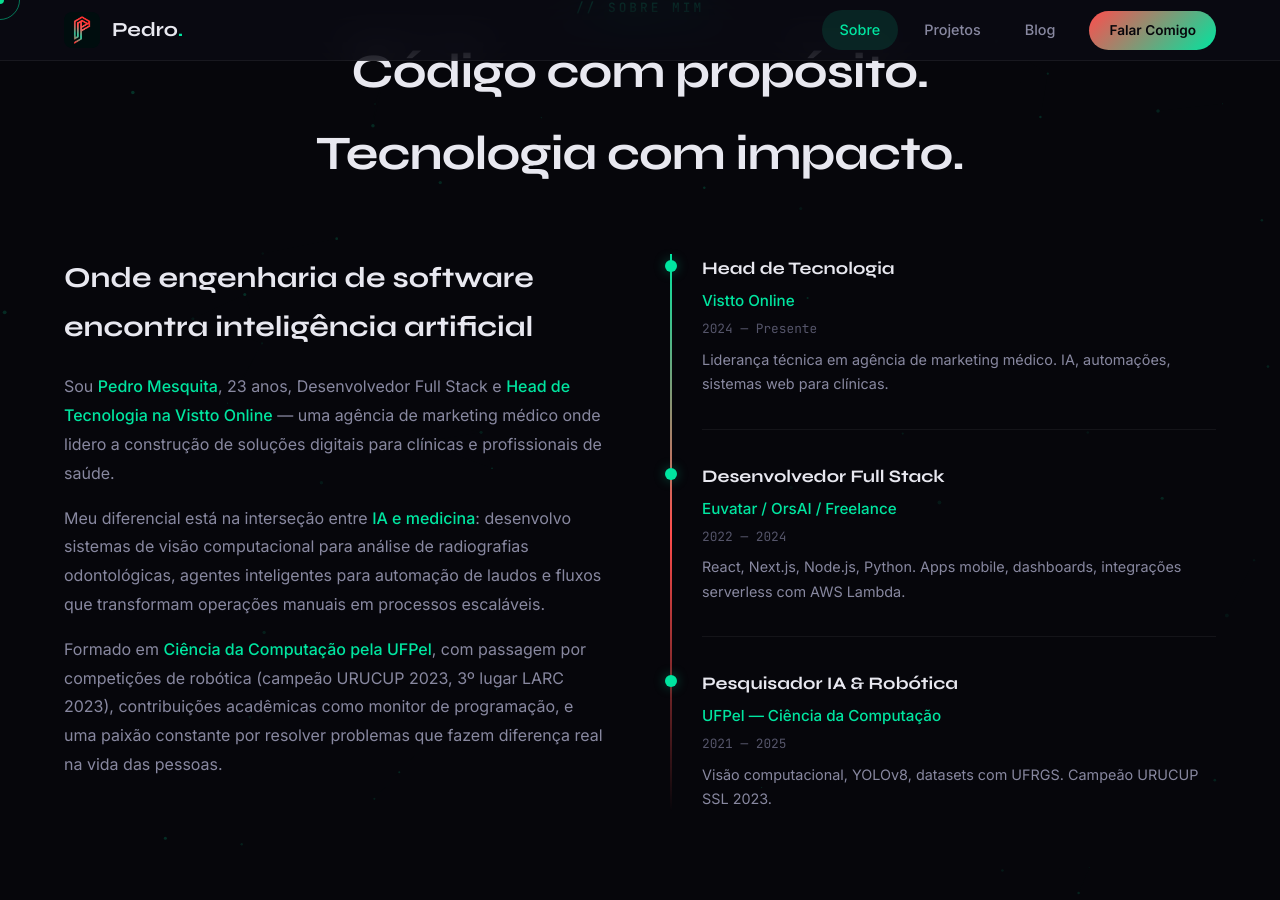
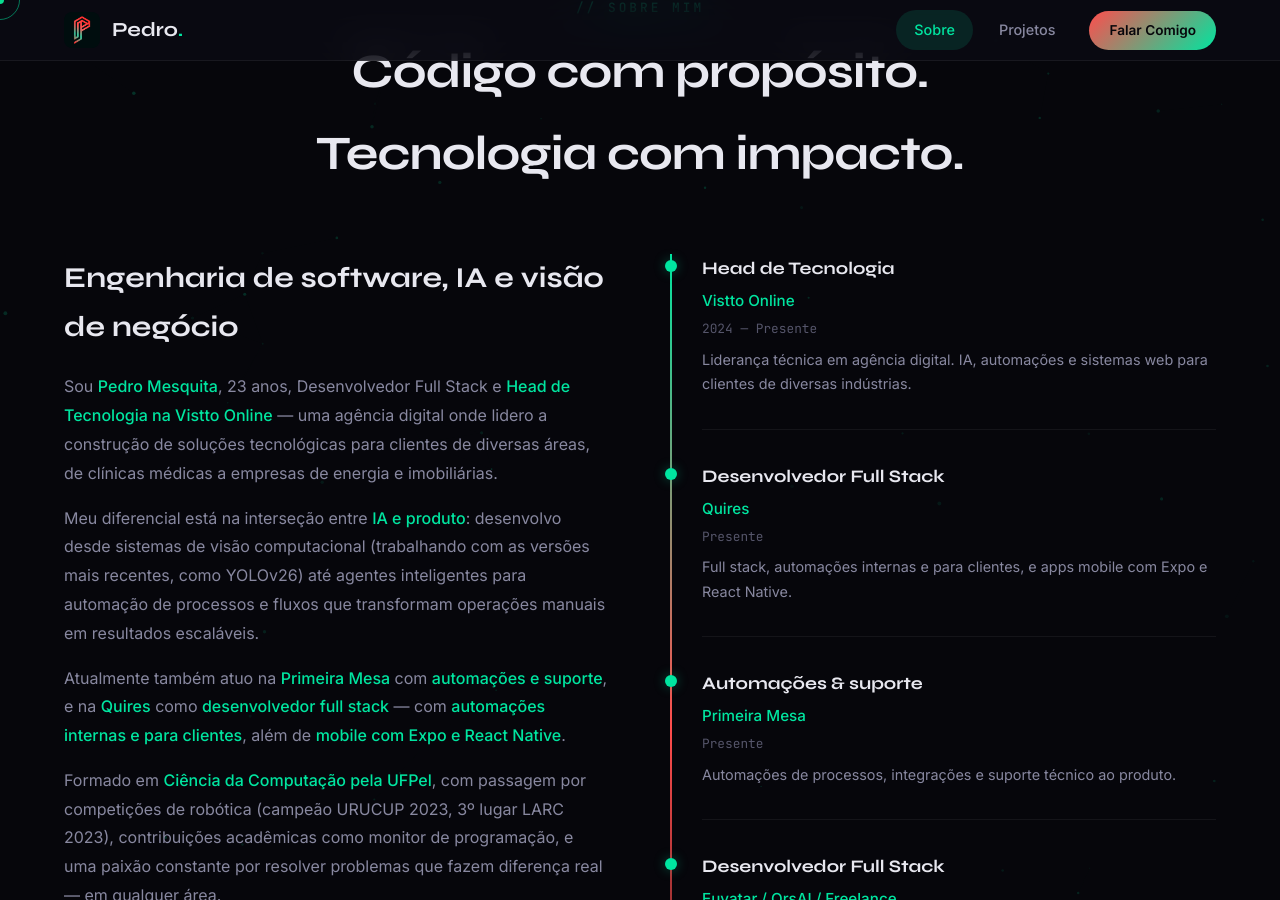
Before and after one commit to pepemesquita/pepemesquita.github.io, a Jekyll site: the page built from index.html, in a window 1280 px wide and 900 px high, scrolled down 1425 px. Built offline with Jekyll 4.4.1, drawn with Linux system fonts in a browser that asks for light colours; some of the changed text lies outside the part shown.

Commit message:
feat: update site description, remove blog page, and enhance project details for better clarity

```diff
--- a/_config.yml
+++ b/_config.yml
@@ -1,6 +1,6 @@
 # Configurações do site
 title: Pedro Mesquita — Full Stack Developer & IA
-description: Pedro Mesquita — Desenvolvedor Full Stack e Head de Tecnologia. Especialista em IA aplicada à medicina, automação e visão computacional.
+description: Pedro Mesquita — Desenvolvedor Full Stack e Head de Tecnologia. IA, automação, visão computacional e soluções digitais para diversas indústrias.
 
 url: "" # URL do seu site
 baseurl: "/" # Base URL do seu site (deixe como "/" se estiver na raiz do domínio)
--- a/index.html
+++ b/index.html
@@ -9,9 +9,9 @@
   <meta charset="UTF-8">
   <meta name="viewport" content="width=device-width, initial-scale=1.0">
   <title>Pedro Mesquita — Full Stack Developer, IA & Automação</title>
-  <meta name="description" content="Pedro Mesquita — Desenvolvedor Full Stack e Head de Tecnologia. Especialista em IA aplicada à medicina, automação e visão computacional.">
+  <meta name="description" content="Pedro Mesquita — Desenvolvedor Full Stack e Head de Tecnologia. IA, automação, visão computacional e soluções digitais para diversas áreas.">
   <meta property="og:title" content="Pedro Mesquita — Full Stack Developer & IA">
-  <meta property="og:description" content="Portfólio de Pedro Mesquita. Desenvolvedor Full Stack, Head de Tech, IA aplicada à odontologia.">
+  <meta property="og:description" content="Portfólio de Pedro Mesquita. Desenvolvedor Full Stack, Head de Tech, IA e automação para diversas indústrias.">
   <meta property="og:image" content="/assets/images/logo.png">
   <meta name="theme-color" content="#06060b">
   <link rel="icon" href="/assets/images/logo.png" type="image/png">
@@ -35,7 +35,6 @@
       <div class="nav-links">
         <a href="/" class="nav-link active">Sobre</a>
         <a href="/project" class="nav-link">Projetos</a>
-        <a href="/blog" class="nav-link">Blog</a>
         <a href="https://api.whatsapp.com/send?phone=5569993989944&text=Oi%20Pedro!" target="_blank" class="nav-cta">Falar Comigo</a>
       </div>
       <button class="nav-toggle" aria-label="Menu">
@@ -65,7 +64,7 @@
         </div>
 
         <p class="hero-desc">
-          Transformo problemas complexos em soluções inteligentes. Especialista em IA aplicada à medicina, automação de processos e desenvolvimento Full Stack.
+          Transformo problemas complexos em soluções inteligentes. IA, automação de processos e desenvolvimento Full Stack para diversas indústrias.
         </p>
 
         <div class="hero-buttons">
@@ -126,15 +125,18 @@
 
       <div class="about-grid">
         <div class="about-text reveal-left">
-          <h3>Onde engenharia de software encontra inteligência artificial</h3>
+          <h3>Engenharia de software, IA e visão de negócio</h3>
           <p>
-            Sou <span class="highlight">Pedro Mesquita</span>, 23 anos, Desenvolvedor Full Stack e <span class="highlight">Head de Tecnologia na Vistto Online</span> — uma agência de marketing médico onde lidero a construção de soluções digitais para clínicas e profissionais de saúde.
+            Sou <span class="highlight">Pedro Mesquita</span>, 23 anos, Desenvolvedor Full Stack e <span class="highlight">Head de Tecnologia na Vistto Online</span> — uma agência digital onde lidero a construção de soluções tecnológicas para clientes de diversas áreas, de clínicas médicas a empresas de energia e imobiliárias.
           </p>
           <p>
-            Meu diferencial está na interseção entre <span class="highlight">IA e medicina</span>: desenvolvo sistemas de visão computacional para análise de radiografias odontológicas, agentes inteligentes para automação de laudos e fluxos que transformam operações manuais em processos escaláveis.
+            Meu diferencial está na interseção entre <span class="highlight">IA e produto</span>: desenvolvo desde sistemas de visão computacional (trabalhando com as versões mais recentes, como YOLOv26) até agentes inteligentes para automação de processos e fluxos que transformam operações manuais em resultados escaláveis.
           </p>
           <p>
-            Formado em <span class="highlight">Ciência da Computação pela UFPel</span>, com passagem por competições de robótica (campeão URUCUP 2023, 3º lugar LARC 2023), contribuições acadêmicas como monitor de programação, e uma paixão constante por resolver problemas que fazem diferença real na vida das pessoas.
+            Atualmente também atuo na <span class="highlight">Primeira Mesa</span> com <span class="highlight">automações e suporte</span>, e na <span class="highlight">Quires</span> como <span class="highlight">desenvolvedor full stack</span> — com <span class="highlight">automações internas e para clientes</span>, além de <span class="highlight">mobile com Expo e React Native</span>.
+          </p>
+          <p>
+            Formado em <span class="highlight">Ciência da Computação pela UFPel</span>, com passagem por competições de robótica (campeão URUCUP 2023, 3º lugar LARC 2023), contribuições acadêmicas como monitor de programação, e uma paixão constante por resolver problemas que fazem diferença real — em qualquer área.
           </p>
         </div>
 
@@ -144,7 +146,19 @@
               <div class="timeline-role">Head de Tecnologia</div>
               <div class="timeline-company">Vistto Online</div>
               <div class="timeline-date">2024 — Presente</div>
-              <div class="timeline-desc">Liderança técnica em agência de marketing médico. IA, automações, sistemas web para clínicas.</div>
+              <div class="timeline-desc">Liderança técnica em agência digital. IA, automações e sistemas web para clientes de diversas indústrias.</div>
+            </div>
+            <div class="timeline-item">
+              <div class="timeline-role">Desenvolvedor Full Stack</div>
+              <div class="timeline-company">Quires</div>
+              <div class="timeline-date">Presente</div>
+              <div class="timeline-desc">Full stack, automações internas e para clientes, e apps mobile com Expo e React Native.</div>
+            </div>
+            <div class="timeline-item">
+              <div class="timeline-role">Automações &amp; suporte</div>
+              <div class="timeline-company">Primeira Mesa</div>
+              <div class="timeline-date">Presente</div>
+              <div class="timeline-desc">Automações de processos, integrações e suporte técnico ao produto.</div>
             </div>
             <div class="timeline-item">
               <div class="timeline-role">Desenvolvedor Full Stack</div>
@@ -156,7 +170,7 @@
               <div class="timeline-role">Pesquisador IA & Robótica</div>
               <div class="timeline-company">UFPel — Ciência da Computação</div>
               <div class="timeline-date">2021 — 2025</div>
-              <div class="timeline-desc">Visão computacional, YOLOv8, datasets com UFRGS. Campeão URUCUP SSL 2023.</div>
+              <div class="timeline-desc">Visão computacional, YOLO (v8 ao v26), datasets com UFRGS. Campeão URUCUP SSL 2023.</div>
             </div>
           </div>
         </div>
@@ -180,6 +194,7 @@
             <span class="skill-tag">React.js</span>
             <span class="skill-tag">Next.js</span>
             <span class="skill-tag">React Native</span>
+            <span class="skill-tag">Expo</span>
             <span class="skill-tag">TypeScript</span>
             <span class="skill-tag">Tailwind CSS</span>
             <span class="skill-tag">HTML/CSS</span>
@@ -199,7 +214,7 @@
         <div class="skill-group">
           <div class="skill-group-title"><span class="icon">🧠</span> IA & Machine Learning</div>
           <div class="skill-tags">
-            <span class="skill-tag">YOLOv8</span>
+            <span class="skill-tag">YOLO (v8–v26)</span>
             <span class="skill-tag">OpenCV</span>
             <span class="skill-tag">Scikit-learn</span>
             <span class="skill-tag">n8n Agents</span>
@@ -233,7 +248,6 @@
             <span class="skill-tag">Java</span>
             <span class="skill-tag">Lua</span>
             <span class="skill-tag">ROS</span>
-            <span class="skill-tag">Expo</span>
           </div>
         </div>
       </div>
@@ -326,7 +340,7 @@
         <span class="section-label">// vamos trabalhar juntos</span>
         <h2 class="section-title" style="margin-bottom: 24px;">Tem um projeto em mente?</h2>
         <p class="section-desc" style="margin-bottom: 36px;">
-          Estou sempre aberto a novos desafios — seja um projeto de IA, uma aplicação web ou automação de processos para sua clínica.
+          Estou sempre aberto a novos desafios — seja um projeto de IA, uma aplicação web ou automação de processos para o seu negócio.
         </p>
         <div style="display: flex; gap: 16px; justify-content: center; flex-wrap: wrap;">
           <a href="https://api.whatsapp.com/send?phone=5569993989944&text=Oi%20Pedro!" target="_blank" class="btn-primary">
@@ -345,13 +359,13 @@
       <div class="footer-grid">
         <div class="footer-brand">
           <h3>Pedro Mesquita<span style="color: var(--accent);">.</span></h3>
-          <p>Construindo o futuro da tecnologia em saúde — uma linha de código por vez.</p>
+          <p>Construindo soluções que fazem a diferença — uma linha de código por vez.</p>
         </div>
         <div class="footer-social">
           <a href="https://github.com/pepemesquita" target="_blank" class="social-link" aria-label="GitHub" title="GitHub">
             <svg width="20" height="20" viewBox="0 0 24 24" fill="currentColor"><path d="M12 0c-6.626 0-12 5.373-12 12 0 5.302 3.438 9.8 8.207 11.387.599.111.793-.261.793-.577v-2.234c-3.338.726-4.033-1.416-4.033-1.416-.546-1.387-1.333-1.756-1.333-1.756-1.089-.745.083-.729.083-.729 1.205.084 1.839 1.237 1.839 1.237 1.07 1.834 2.807 1.304 3.492.997.107-.775.418-1.305.762-1.604-2.665-.305-5.467-1.334-5.467-5.931 0-1.311.469-2.381 1.236-3.221-.124-.303-.535-1.524.117-3.176 0 0 1.008-.322 3.301 1.23.957-.266 1.983-.399 3.003-.404 1.02.005 2.047.138 3.006.404 2.291-1.552 3.297-1.23 3.297-1.23.653 1.653.242 2.874.118 3.176.77.84 1.235 1.911 1.235 3.221 0 4.609-2.807 5.624-5.479 5.921.43.372.823 1.102.823 2.222v3.293c0 .319.192.694.801.576 4.765-1.589 8.199-6.086 8.199-11.386 0-6.627-5.373-12-12-12z"/></svg>
           </a>
-          <a href="https://www.linkedin.com/in/pedro-henrique-l-359a4b13b/" target="_blank" class="social-link" aria-label="LinkedIn" title="LinkedIn">
+          <a href="https://www.linkedin.com/in/pedrohenli/" target="_blank" class="social-link" aria-label="LinkedIn" title="LinkedIn">
             <svg width="20" height="20" viewBox="0 0 24 24" fill="currentColor"><path d="M20.447 20.452h-3.554v-5.569c0-1.328-.027-3.037-1.852-3.037-1.853 0-2.136 1.445-2.136 2.939v5.667H9.351V9h3.414v1.561h.046c.477-.9 1.637-1.85 3.37-1.85 3.601 0 4.267 2.37 4.267 5.455v6.286zM5.337 7.433c-1.144 0-2.063-.926-2.063-2.065 0-1.138.92-2.063 2.063-2.063 1.14 0 2.064.925 2.064 2.063 0 1.139-.925 2.065-2.064 2.065zm1.782 13.019H3.555V9h3.564v11.452zM22.225 0H1.771C.792 0 0 .774 0 1.729v20.542C0 23.227.792 24 1.771 24h20.451C23.2 24 24 23.227 24 22.271V1.729C24 .774 23.2 0 22.222 0h.003z"/></svg>
           </a>
           <a href="https://www.instagram.com/pedromesquita.tech" target="_blank" class="social-link" aria-label="Instagram" title="Instagram">
```
Also changed, not shown: blog.html (deleted, +0 -61 lines), project.html (+3 -4 lines).
